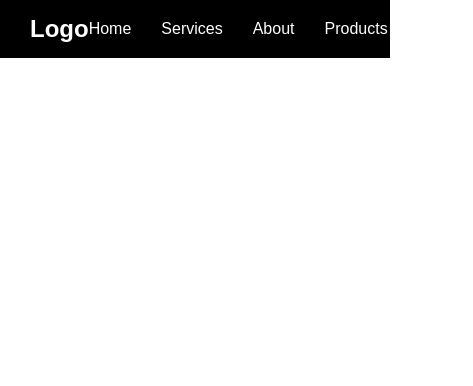
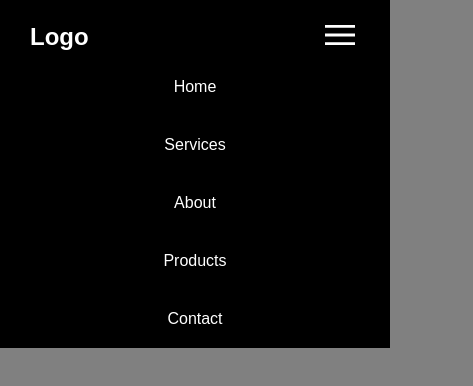
Before and after one commit to Wajeeh001/Responsive-header, a plain HTML site: page index.html in a window 390 px wide. Shown: the whole page, 473 px wide, since content can reach past the window. Drawn offline with Linux system fonts and the light colour scheme.

Commit message:
Update: making the navbar responsive

```diff
--- a/index.html
+++ b/index.html
@@ -24,7 +24,7 @@
         </ul>
 
         <div class="menu">
-            <img src="img/menu_24dp_5F6368_FILL0_wght400_GRAD0_opsz24.svg" alt="">
+            <img src="img/menu_33dp_FFFFFF_FILL0_wght400_GRAD0_opsz40.svg" alt="">
         </div>
     </nav>
     <script src="script.js"></script>
--- a/style.css
+++ b/style.css
@@ -7,6 +7,7 @@
 
 body{
     font-family: Arial, Helvetica, sans-serif;
+    background-color: gray;
 }
 
 nav{
@@ -39,3 +40,24 @@ nav ul li a{
 .menu{
     display: none;
 }
+
+@media (max-width: 700px) {
+    nav ul{
+        position: absolute;
+        top: 58px;
+        left: 0;
+        right: 0;
+        flex-direction: column;
+        text-align: center;
+        background-color: black;
+        gap: 0;
+    }
+
+    nav ul li{
+        padding: 20px;
+    }
+
+    .menu{
+        display: block;
+    }
+}
```
Also changed, not shown: img/menu_24dp_5F6368_FILL0_wght400_GRAD0_opsz24.svg (deleted), img/menu_33dp_FFFFFF_FILL0_wght400_GRAD0_opsz40.svg (added).
